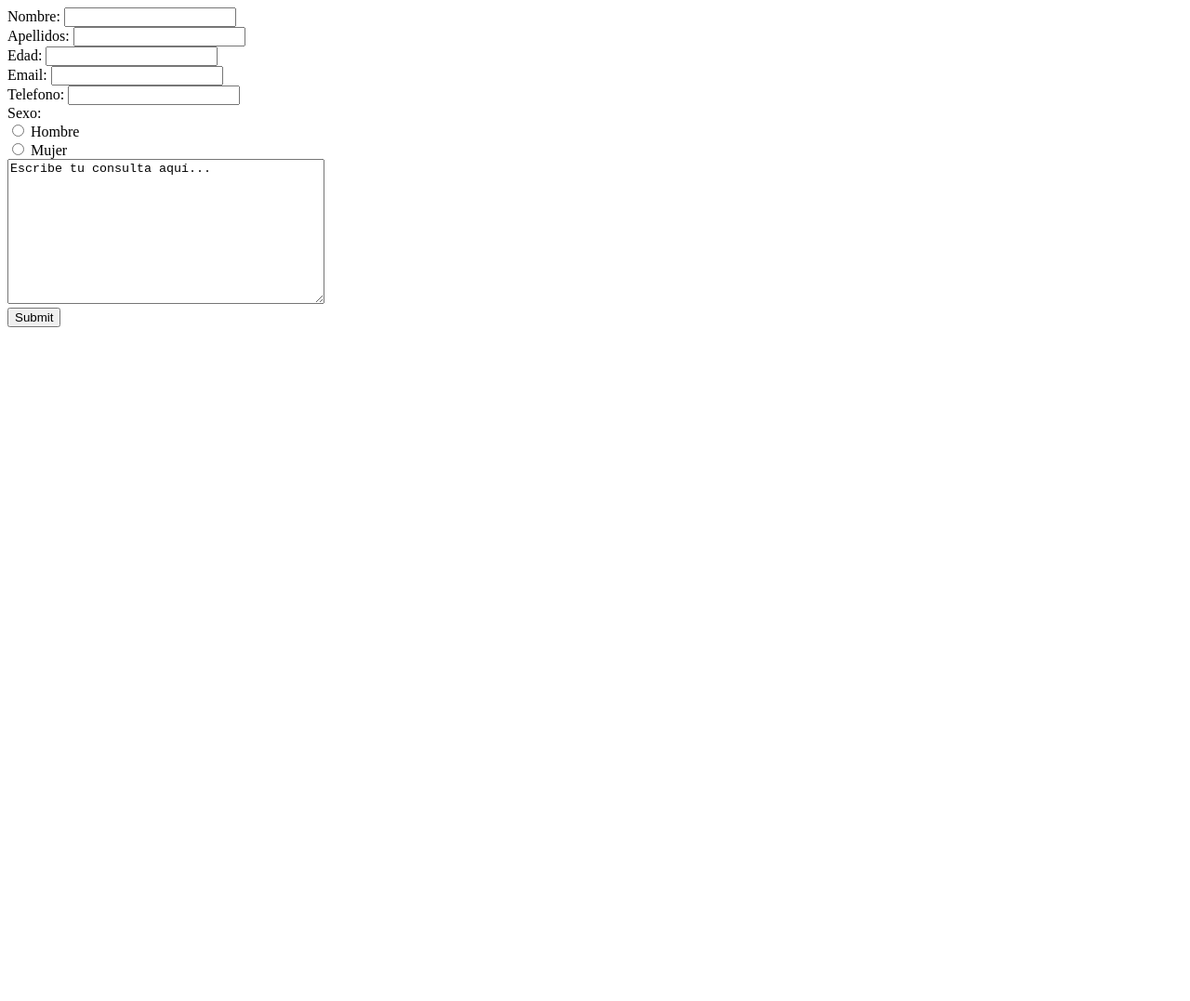
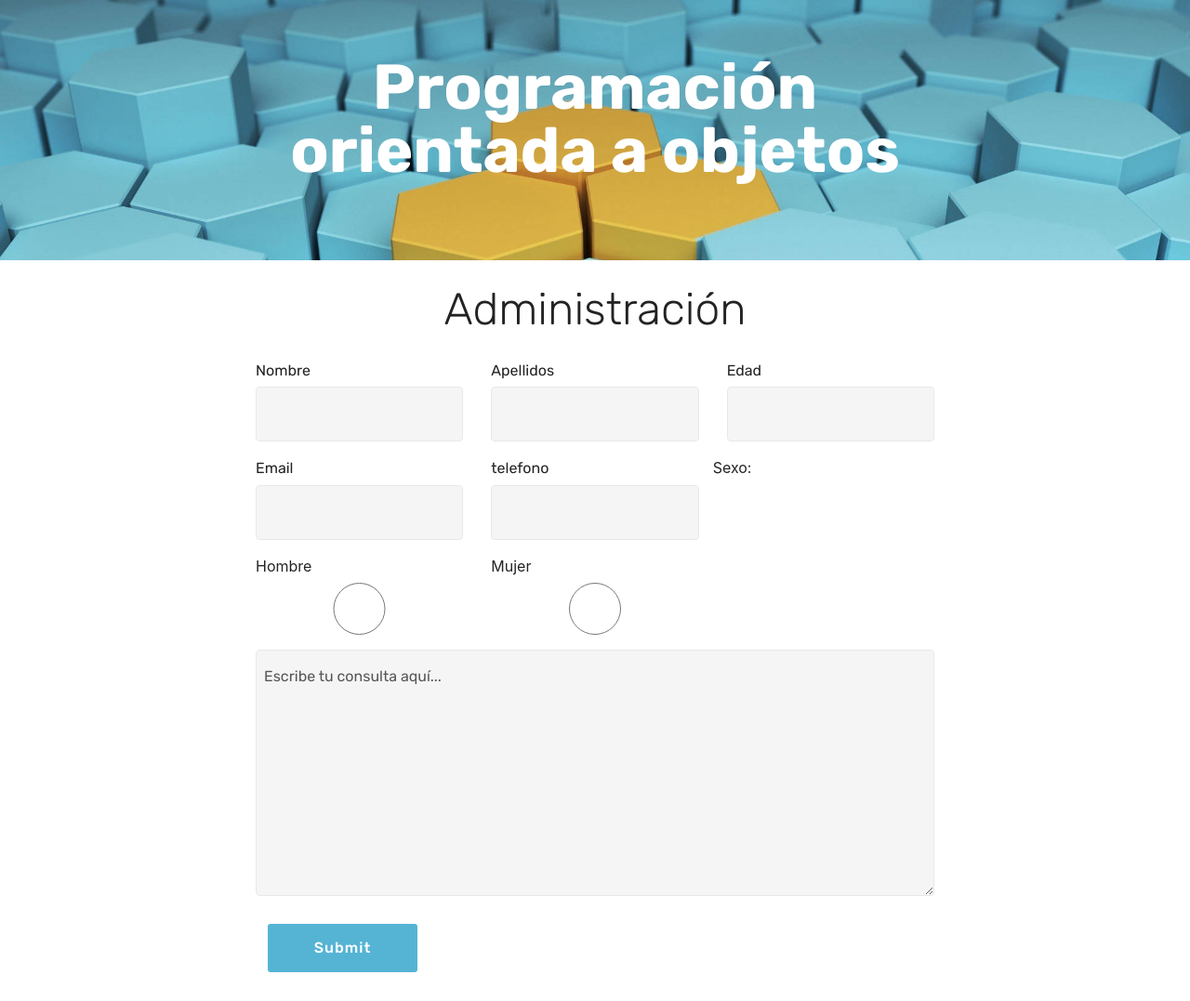
Before and after one commit to aMinguezg/Master_POO, a plain HTML site: page formulario.html in a window 1280 px wide. Shown: the whole page at 93% size. Before the commit the page ends 800 px from the top, so only its background shows below. Drawn offline with nearby package versions, Linux system fonts and the light colour scheme.

```diff
--- a/formulario.html
+++ b/formulario.html
@@ -4,24 +4,129 @@
 <meta charset="UTF-8">
 <head>
     <title>Formulario de contacto</title>
+  <meta charset="UTF-8">
+  <meta http-equiv="X-UA-Compatible" content="IE=edge">
+  <meta name="generator" content="Mobirise v4.8.7, mobirise.com">
+  <meta name="viewport" content="width=device-width, initial-scale=1, minimum-scale=1">
+  <link rel="shortcut icon" href="assets/images/logo4.png" type="image/x-icon">
+  <meta name="description" content="">
+  <link rel="stylesheet" href="assets/web/assets/mobirise-icons/mobirise-icons.css">
+  <link rel="stylesheet" href="assets/tether/tether.min.css">
+  <link rel="stylesheet" href="assets/bootstrap/css/bootstrap.min.css">
+  <link rel="stylesheet" href="assets/bootstrap/css/bootstrap-grid.min.css">
+  <link rel="stylesheet" href="assets/bootstrap/css/bootstrap-reboot.min.css">
+  <link rel="stylesheet" href="assets/socicon/css/styles.css">
+  <link rel="stylesheet" href="assets/theme/css/style.css">
+  <link rel="stylesheet" href="assets/mobirise/css/mbr-additional.css" type="text/css">
+
 </head>
 
 <body>
+    <section class="mbr-section content5 cid-rb6RAarKqX mbr-parallax-background" id="content5-7">
 
-        <form id="contacto" action="index.html" method="post" onSubmit="validar()">
-                Nombre: <input type="text" name="nombre" ><br>
-                Apellidos: <input type="text" name="apellidos" ><br>
-                Edad: <input type="number" name="edad" min="1" pattern="^[0-9]" ><br>
-                Email: <input type="email" name="email" ><br>
-                Telefono: <input type="tel" name="telefono" min="1" pattern="^[0-9]+" ><br>
-                Sexo:<br>
-                <input type="radio" name="sexo" value="hombre" id="hombre"> Hombre<br>
-                <input type="radio" name="sexo" value="mujer" id="mujer"> Mujer<br>
-                <textarea name="consulta" form="contacto" rows="10" cols="40" >Escribe tu consulta aquí...</textarea><br>
-                <input type="submit" value="Submit">
+        <div class="container">
+            <div class="media-container-row">
+                <div class="title col-12 col-md-8">
+                    <h2
+                        class="align-center mbr-bold mbr-white pb-3 mbr-fonts-style display-1">Programación orientada a objetos</h2>
+
+                    </div>
+                </div>
+            </div>
+        </section>
+        <div class="container">
+            <div class="row justify-content-center">
+              <div class="title col-12 col-lg-8">
+                </br>
+                <h2
+                  class="mbr-section-title align-center pb-3 mbr-fonts-style display-2">
+                  Administración</h2>
+              </div>
+            </div>
+          </div>
+          <div class="container">
+            <div class="row justify-content-center">
+              <div class="media-container-column col-lg-8" data-form-type="formoid">
+                <div data-form-alert="" hidden="">Thanks for filling out the
+                  form!</div>
+
+
+
+        <form id="contacto" action="http://156.35.95.88" onSubmit="validar()" class="mbr-form" data-form-title="Mobirise Form">
+            <div class="row row-sm-offset">
+                <div class="col-md-4 multi-horizontal" data-for="nombre">
+                  <div class="form-group">
+                    <label class="form-control-label mbr-fonts-style display-7"
+                      for="nombre">Nombre</label> <input type="text"
+                      class="form-control" name="nombre" data-form-field="nombre"
+                      id="nombre" required="required">
+                  </div>
+                </div>
+                <div class="col-md-4 multi-horizontal" data-for="apellidos">
+                    <div class="form-group">
+                      <label class="form-control-label mbr-fonts-style display-7"
+                        for="apellidos">Apellidos</label> <input type="text"
+                        class="form-control" name="apellidos" data-form-field="apellidos"
+                        id="apellidos" required="required">
+                    </div>
+                  </div>
+                  <div class="col-md-4 multi-horizontal" data-for="edad">
+                    <div class="form-group">
+                      <label class="form-control-label mbr-fonts-style display-7"
+                        for="edad">Edad</label> <input type="number"  name="edad" min="1" pattern="^[0-9]"
+                        class="form-control" name="edad" data-form-field="edad"
+                        id="edad" required="required">
+                    </div>
+                  </div>
+                  <div class="col-md-4 multi-horizontal" data-for="email">
+                    <div class="form-group">
+                      <label class="form-control-label mbr-fonts-style display-7"
+                        for="email">Email</label> <input type="email"
+                        class="form-control" name="email" data-form-field="email"
+                        id="email" required="required">
+                    </div>
+                  </div>
+                  <div class="col-md-4 multi-horizontal" data-for="telefono">
+                    <div class="form-group">
+                      <label class="form-control-label mbr-fonts-style display-7"
+                        for="telefono">telefono</label> <input type="tel"  name="telefono" min="1" pattern="^[0-9]+"
+                        class="form-control" name="telefono" data-form-field="telefono"
+                        id="telefono" required="required">
+                    </div>
+                  </div>
+                  Sexo:<br>
+                  <div class="col-md-4 multi-horizontal" data-for="sexo">
+                    <div class="form-group">
+                      <label class="form-control-label mbr-fonts-style display-8"
+                        for="hombre">Hombre</label> <input type="radio"
+                        class="form-control" data-form-field="sexo" name="sexo"
+                        value="hombre" id="hombre">
+                    </div>
+                  </div>
+
+
+                  <div class="col-md-4 multi-horizontal" data-for="sexo">
+                    <div class="form-group">
+                      <label class="form-control-label mbr-fonts-style display-8"
+                        for="mujer">Mujer</label> <input type="radio"
+                        class="form-control" data-form-field="sexo" name="sexo"
+                        value="mujer" id="mujer">
+                    </div>
+                  </div>
+                </div>
+
+                <textarea name="consulta" form="contacto" rows="10" cols="40" class="form-control">Escribe tu consulta aquí...</textarea><br>
+                <input type="submit" value="Submit" class="btn btn-md btn-primary display-4">
         </form><br>
 
-
+    </section>
+      <script src="assets/web/assets/jquery/jquery.min.js"></script>
+      <script src="assets/popper/popper.min.js"></script>
+      <script src="assets/tether/tether.min.js"></script>
+      <script src="assets/bootstrap/js/bootstrap.min.js"></script>
+      <script src="assets/smoothscroll/smooth-scroll.js"></script>
+      <script src="assets/parallax/jarallax.min.js"></script>
+      <script src="assets/theme/js/script.js"></script>
     <script src="https://ajax.googleapis.com/ajax/libs/jquery/1.10.2/jquery.min.js"></script>
     <script src="validador.js"></script>
 </body>
```
Also changed, not shown: controlador.js (+13 -11 lines), index.html (+1 -1 lines), 1 other file.
